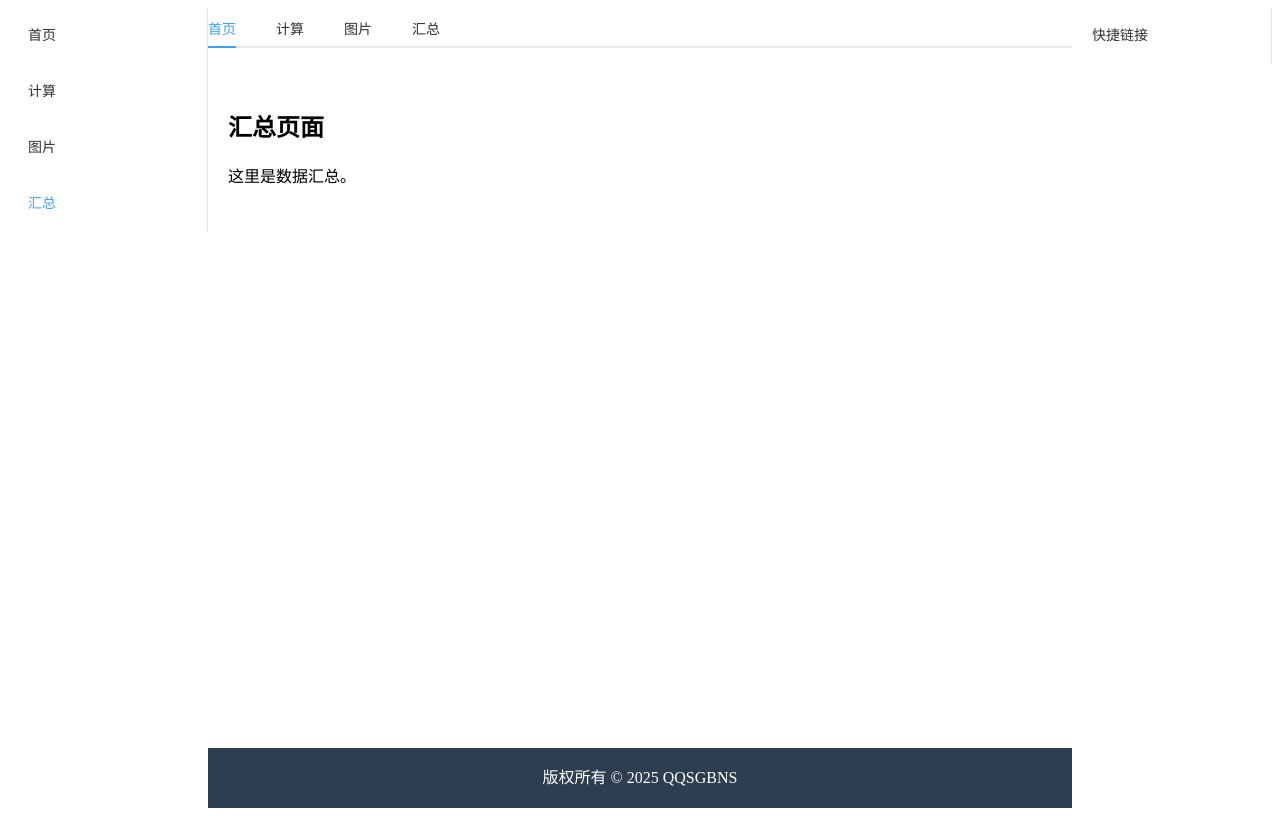
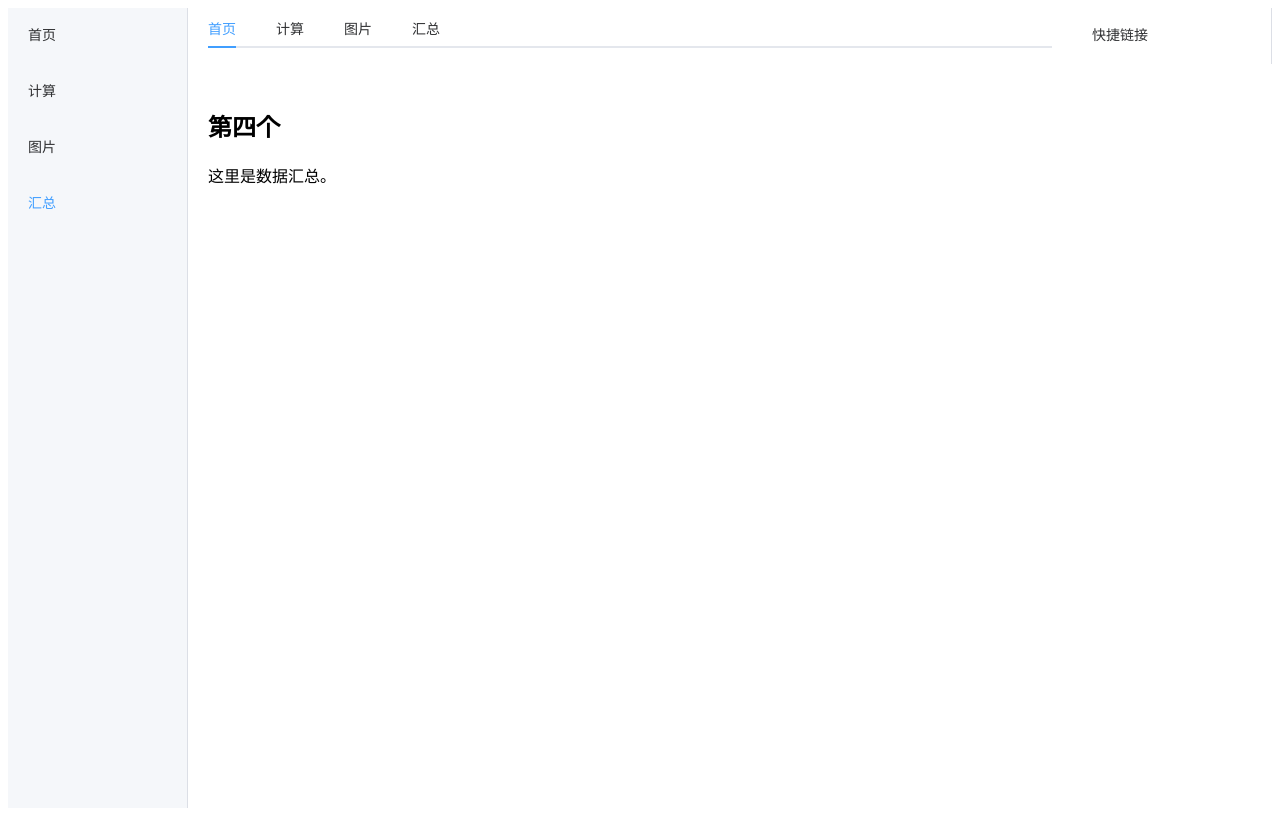
Before and after one commit to Cheng39/QQSGBNS, a Vue app: page /summary in a window 1280 px wide. Built offline with nearby package versions, Linux system fonts and the light colour scheme.

Commit message:
grok3最后一版，开始用gemini

```diff
--- a/src/App.vue
+++ b/src/App.vue
@@ -1,12 +1,13 @@
 <script setup>
 import NavBar from './components/NavBar.vue'
 import Footer from './components/Footer.vue'
+import Layout from './components/Layout.vue'
+
 import { useRouter } from 'vue-router'
 import { ref } from 'vue'
 
 const router = useRouter()
 const activeTab = ref('home')
-
 const handleTabClick = (tab) => {
   const tabRoutes = {
     home: '/',
@@ -19,46 +20,7 @@ const handleTabClick = (tab) => {
 </script>
 
 <template>
-  <el-container style="height: 100vh;">
-    <!-- 左侧导航栏 -->
-    <el-aside width="200px">
-      <el-menu :default-active="$route.path" router>
-        <el-menu-item index="/">首页</el-menu-item>
-        <el-menu-item index="/calculator">计算</el-menu-item>
-        <el-menu-item index="/gallery">图片</el-menu-item>
-        <el-menu-item index="/summary">汇总</el-menu-item>
-      </el-menu>
-    </el-aside>
-
-    <el-container>
-      <!-- 顶部导航/选项卡 -->
-      <el-header style="padding: 0;">
-        <el-tabs v-model="activeTab" @tab-click="handleTabClick">
-          <el-tab-pane label="首页" name="home" />
-          <el-tab-pane label="计算" name="calculator" />
-          <el-tab-pane label="图片" name="gallery" />
-          <el-tab-pane label="汇总" name="summary" />
-        </el-tabs>
-      </el-header>
-
-      <!-- 主内容区域 -->
-      <el-main style="padding: 20px; overflow: auto;">
-        <router-view />
-      </el-main>
-
-      <!-- 底部 -->
-      <el-footer style="height: 60px; line-height: 60px; padding: 0;">
-        <Footer />
-      </el-footer>
-    </el-container>
-
-    <!-- 右侧导航栏 -->
-    <el-aside width="200px">
-      <el-menu>
-        <el-menu-item>快捷链接</el-menu-item>
-      </el-menu>
-    </el-aside>
-  </el-container>
+   <Layout :active-tab="activeTab" @tab-click="handleTabClick" /><!-- 使用 Layout 组件，传递 activeTab 和 tab-click 事件 -->
 </template>
 
 <style scoped>
--- a/src/components/Layout.vue
+++ b/src/components/Layout.vue
@@ -1,40 +1,34 @@
 <template>
-    <el-container style="height: 100vh;">
-      <el-aside width="200px">
-        <el-menu :default-active="$route.path" router>
-          <el-menu-item index="/">首页</el-menu-item>
-          <el-menu-item index="/calculator">计算</el-menu-item>
-          <el-menu-item index="/gallery">图片</el-menu-item>
-          <el-menu-item index="/summary">汇总</el-menu-item>
-        </el-menu>
-      </el-aside>
-      <el-container>
-        <el-header>
-          <el-tabs v-model="activeTab" @tab-click="handleTabClick">
-            <el-tab-pane label="首页" name="home" />
-            <el-tab-pane label="计算" name="calculator" />
-            <el-tab-pane label="图片" name="gallery" />
-            <el-tab-pane label="汇总" name="summary" />
+  <el-container style="height: 100vh;"> <!-- 主容器，设置高度为视口高度 -->
+    <Sidebar /> <!-- 左侧导航栏，使用 Sidebar 组件 -->
+    <el-container> <!-- 中间内容区域，包含头部和主内容 -->
+      <el-header> <!-- 顶部头部区域 -->
+        <el-tabs v-model="activeTab" @tab-click="handleTabClick"> <!-- 选项卡组件，绑定当前激活的选项卡并处理点击事件 -->
+          <el-tab-pane label="首页" name="home" /> <!-- 选项卡面板，标签为“首页”，名称为 home -->
+          <el-tab-pane label="计算" name="calculator" /> <!-- 选项卡面板，标签为“计算”，名称为 calculator -->
+          <el-tab-pane label="图片" name="gallery" /> <!-- 选项卡面板，标签为“图片”，名称为 gallery -->
+          <el-tab-pane label="汇总" name="summary" /> <!-- 选项卡面板，标签为“汇总”，名称为 summary -->
         </el-tabs>
       </el-header>
-        <el-main><router-view /></el-main>
+      <el-main><router-view /></el-main> <!-- 主内容区域，动态渲染路由对应的视图 -->
     </el-container>
-      <el-aside width="200px">
-        <el-menu>
-          <el-menu-item>快捷链接</el-menu-item>
+    <el-aside width="200px"> <!-- 右侧导航栏，宽度固定为 200px -->
+      <el-menu> <!-- 菜单组件，显示占位内容 -->
+        <el-menu-item>快捷链接</el-menu-item> <!-- 菜单项，显示“快捷链接”文本 -->
       </el-menu>
     </el-aside>
   </el-container>
 </template>
+
 <script setup>
-  import { ref } from 'vue'
-  import { useRouter } from 'vue-router'
+  import Sidebar from './Sidebar.vue' //<!-- 导入 Sidebar 组件，管理左侧导航栏 -->
+  import { ref } from 'vue' // 导入 ref，用于定义响应式变量
+  import { useRouter } from 'vue-router' // 导入 useRouter，用于获取路由实例
 
-  const router = useRouter()
-  const activeTab = ref('home')
-
-  const handleTabClick = (tab) => {
-    const tabRoutes = { home: '/', calculator: '/calculator', gallery: '/gallery', summary: '/summary' }
-    router.push(tabRoutes[tab.name])
+  const router = useRouter() // 创建路由实例，用于导航
+  const activeTab = ref('home') // 定义当前激活的选项卡，初始值为 'home'
+  const handleTabClick = (tab) => { // 处理选项卡点击事件，根据选项卡名称跳转对应路由
+    const tabRoutes = { home: '/', calculator: '/calculator', gallery: '/gallery', summary: '/summary' } // 定义路由映射对象，存储每个选项卡对应的路由路径
+    router.push(tabRoutes[tab.name]) // 根据选项卡名称跳转到对应路由
   }
 </script>
--- a/src/components/Sidebar.vue
+++ b/src/components/Sidebar.vue
@@ -1,12 +1,20 @@
 <template>
-  <!-- 侧边栏占位 -->
-  <div>侧边栏内容</div>
+  <el-aside width="180px"> <!-- 左侧导航栏，宽度固定为 180px -->
+    <el-menu :default-active="$route.path" router> <!-- 菜单组件，绑定当前路由路径并支持路由跳转 -->
+      <el-menu-item index="/">首页</el-menu-item> <!-- 菜单项，点击跳转到首页路由 -->
+      <el-menu-item index="/calculator">计算</el-menu-item> <!-- 菜单项，点击跳转到计算页面路由 -->
+      <el-menu-item index="/gallery">图片</el-menu-item> <!-- 菜单项，点击跳转到图片页面路由 -->
+      <el-menu-item index="/summary">汇总</el-menu-item> <!-- 菜单项，点击跳转到汇总页面路由 -->
+    </el-menu>
+  </el-aside>
 </template>
+
 <script setup>
-// 空脚本，暂无逻辑
+import { useRoute } from 'vue-router' // <!-- 导入 useRoute，用于获取当前路由路径 -->
+const route = useRoute() //<!-- 获取当前路由实例，用于高亮当前菜单项 -->
 </script>
+
 <style scoped>
-div {
-  padding: 10px;
-}
+.el-aside { background-color: #f5f7fa; height: 100%; }  /* <!-- 左侧导航栏样式，设置背景色和高度填充 -->*/
+.el-menu { background-color: #f5f7fa; height: 100%; }/* <!-- 菜单样式，设置背景色和高度填充 -->*/
 </style>
--- a/src/views/Home.vue
+++ b/src/views/Home.vue
@@ -1,5 +1,5 @@
 <template>
-    <h2>首页</h2>
+    <h2>第一个</h2>
     <p>欢迎使用我的网站！</p>
   </template>
    <script>
--- a/src/views/Summary.vue
+++ b/src/views/Summary.vue
@@ -1,5 +1,5 @@
 <template>
-    <h2>汇总页面</h2>
+    <h2>第四个</h2>
     <p>这里是数据汇总。</p>
   </template>
    <script>
```
Lines whose indentation alone changed are shown as unchanged.
